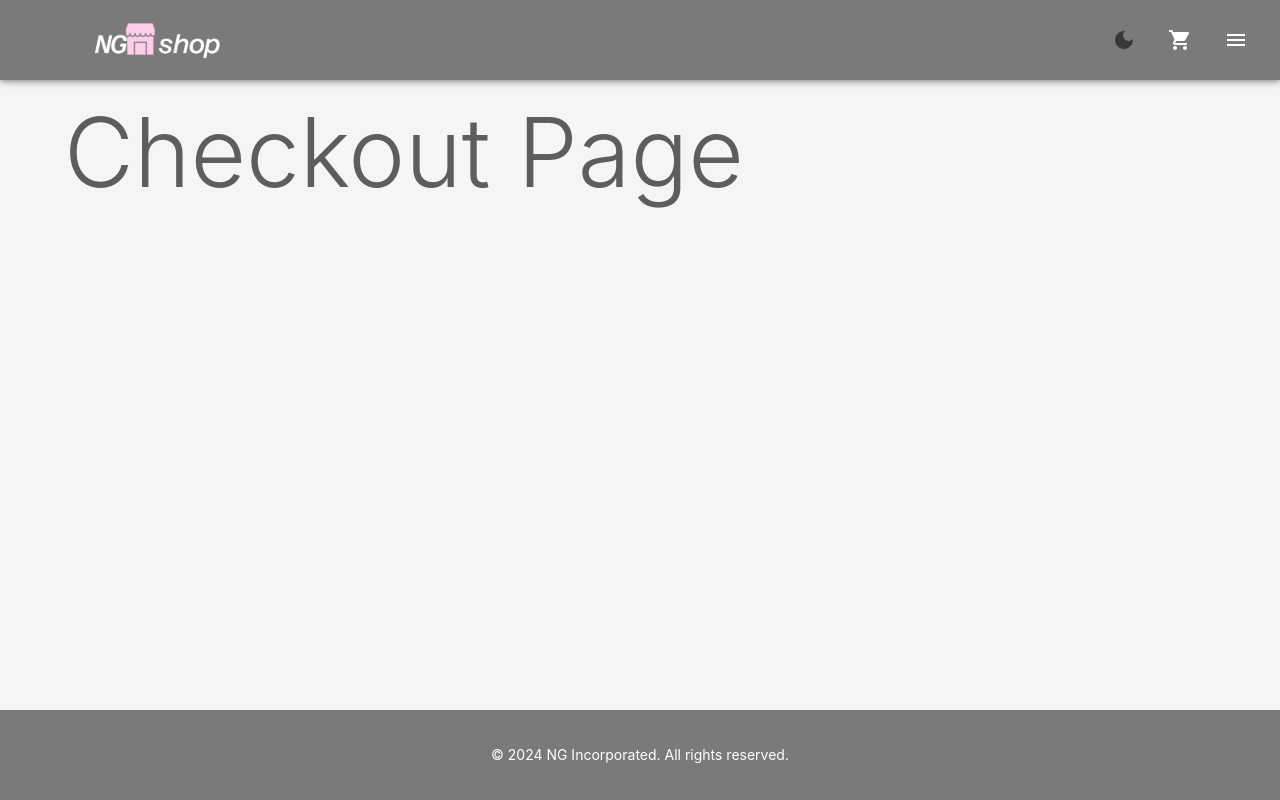
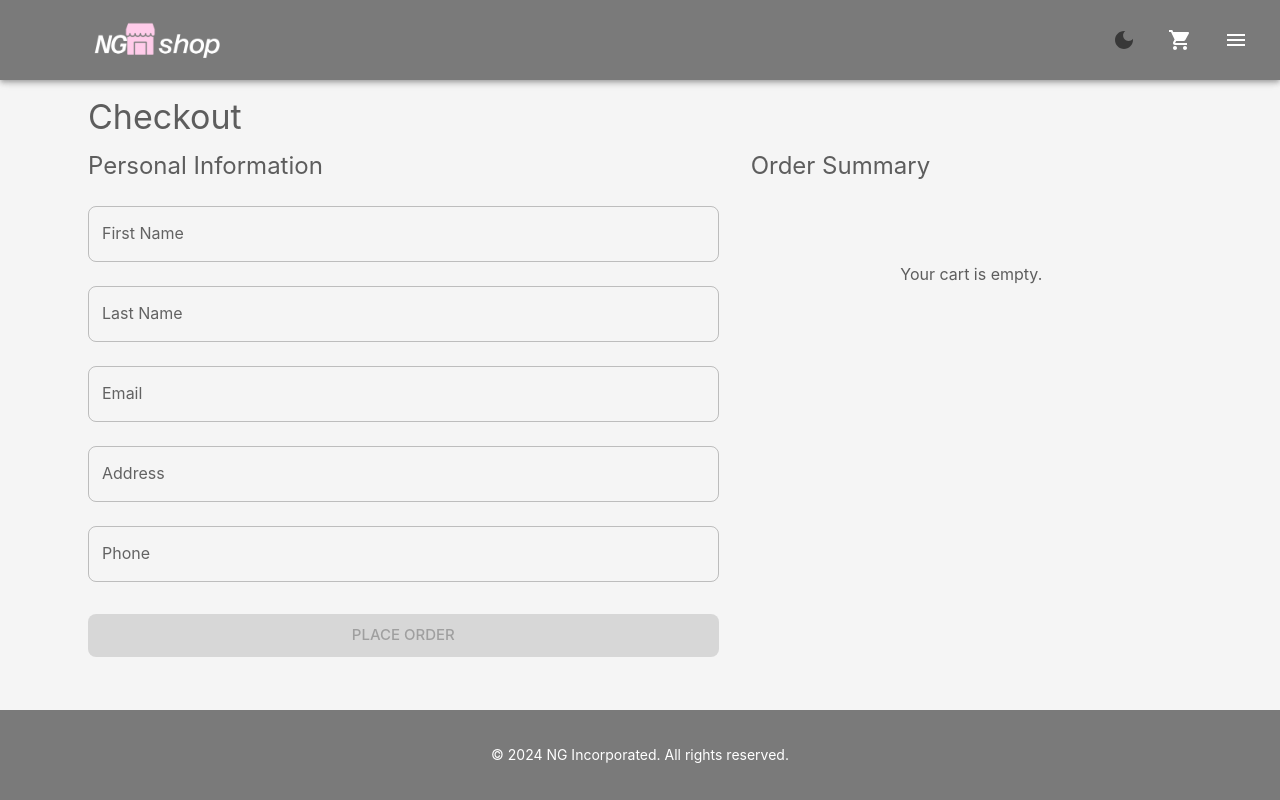
Before and after one commit to enxhisheta/myNGShop, a React (Vite) app: page /checkout in a window 1280 px wide. Built offline with nearby package versions, Linux system fonts and the light colour scheme.

Commit message:
added proceed to checkout

```diff
--- a/src/UI/ProceedForm.tsx
+++ b/src/UI/ProceedForm.tsx
@@ -0,0 +1,97 @@
+import { useForm } from "react-hook-form";
+import { useNavigate } from "react-router-dom";
+import { Box, TextField, Button, Typography } from "@mui/material";
+import { useCart } from "../store/CartContext";
+import { PersonalInfo } from "../types/types";
+
+const ProceedForm = () => {
+  const {
+    register,
+    handleSubmit,
+    formState: { errors },
+  } = useForm<PersonalInfo>();
+  const { createOrder, cart } = useCart();
+  const navigate = useNavigate();
+
+  const onSubmit = (data: PersonalInfo) => {
+    createOrder(data);
+    navigate("/order-confirmation");
+  };
+
+  return (
+    <Box
+      component="form"
+      onSubmit={handleSubmit(onSubmit)}
+      className="proceed-form"
+    >
+      <Typography variant="h5" gutterBottom>
+        Personal Information
+      </Typography>
+
+      <TextField
+        fullWidth
+        label="First Name"
+        {...register("firstName", { required: "First name is required" })}
+        error={!!errors.firstName}
+        helperText={errors.firstName?.message}
+        margin="normal"
+      />
+
+      <TextField
+        fullWidth
+        label="Last Name"
+        {...register("lastName", { required: "Last name is required" })}
+        error={!!errors.lastName}
+        helperText={errors.lastName?.message}
+        margin="normal"
+      />
+
+      <TextField
+        fullWidth
+        label="Email"
+        type="email"
+        {...register("email", {
+          required: "Email is required",
+          pattern: {
+            value: /^[A-Z0-9._%+-]+@[A-Z0-9.-]+\.[A-Z]{2,}$/i,
+            message: "Invalid email address",
+          },
+        })}
+        error={!!errors.email}
+        helperText={errors.email?.message}
+        margin="normal"
+      />
+
+      <TextField
+        fullWidth
+        label="Address"
+        {...register("address", { required: "Address is required" })}
+        error={!!errors.address}
+        helperText={errors.address?.message}
+        margin="normal"
+      />
+
+      <TextField
+        fullWidth
+        label="Phone"
+        {...register("phone", { required: "Phone number is required" })}
+        error={!!errors.phone}
+        helperText={errors.phone?.message}
+        margin="normal"
+      />
+
+      <Button
+        type="submit"
+        variant="contained"
+        fullWidth
+        size="large"
+        sx={{ mt: 3 }}
+        disabled={cart.length === 0}
+      >
+        Place Order
+      </Button>
+    </Box>
+  );
+};
+
+export default ProceedForm;
--- a/src/pages/CheckoutPage.tsx
+++ b/src/pages/CheckoutPage.tsx
@@ -1,7 +1,30 @@
-import { Typography } from "@mui/material";
+import { Container, Typography, Grid, Box } from "@mui/material";
+import ProceedForm from "../UI/ProceedForm";
+import CartSummary from "../UI/CartSummary";
 
 const CheckoutPage: React.FC = () => {
-  return <Typography variant="h1">Checkout Page</Typography>;
+  return (
+    <Container>
+      <Typography variant="h4" gutterBottom>
+        Checkout
+      </Typography>
+
+      <Grid container spacing={4}>
+        <Grid item xs={12} md={7}>
+          <ProceedForm />
+        </Grid>
+
+        <Grid item xs={12} md={5}>
+          <Box sx={{ position: { md: "sticky" }, top: "100px" }}>
+            <Typography variant="h5" gutterBottom>
+              Order Summary
+            </Typography>
+            <CartSummary />
+          </Box>
+        </Grid>
+      </Grid>
+    </Container>
+  );
 };
 
 export default CheckoutPage;
--- a/src/store/CartContext.tsx
+++ b/src/store/CartContext.tsx
@@ -1,6 +1,11 @@
 import { createContext, useState, useContext, ReactNode } from "react";
-import { Product } from "../types/types";
-import { CartItem, CartContextType } from "../types/types";
+import {
+  Product,
+  CartItem,
+  CartContextType,
+  PersonalInfo,
+  OrderData,
+} from "../types/types";
 
 const CartContext = createContext<CartContextType | undefined>(undefined);
 
@@ -9,6 +14,7 @@ export const CartProvider = ({ children }: { children: ReactNode }) => {
     const savedCart = localStorage.getItem("cart");
     return savedCart ? JSON.parse(savedCart) : [];
   });
+  const [orderData, setOrderData] = useState<OrderData | null>(null);
 
   const updateLocalStorage = (cart: CartItem[]) => {
     localStorage.setItem("cart", JSON.stringify(cart));
@@ -52,9 +58,36 @@ export const CartProvider = ({ children }: { children: ReactNode }) => {
     });
   };
 
+  const createOrder = (personalInfo: PersonalInfo) => {
+    const totalAmount = cart.reduce(
+      (sum, item) => sum + item.price * item.quantity,
+      0
+    );
+    setOrderData({
+      personalInfo,
+      items: [...cart],
+      totalAmount,
+      orderDate: new Date(),
+      orderId: `ORD-${Date.now()}`,
+    });
+  };
+
+  const clearCart = () => {
+    setCart([]);
+    localStorage.removeItem("cart");
+  };
+
   return (
     <CartContext.Provider
-      value={{ cart, addToCart, removeFromCart, updateQuantity }}
+      value={{
+        cart,
+        orderData,
+        addToCart,
+        removeFromCart,
+        updateQuantity,
+        createOrder,
+        clearCart,
+      }}
     >
       {children}
     </CartContext.Provider>
```
Also changed, not shown: src/types/types.ts (+17 -17 lines).
